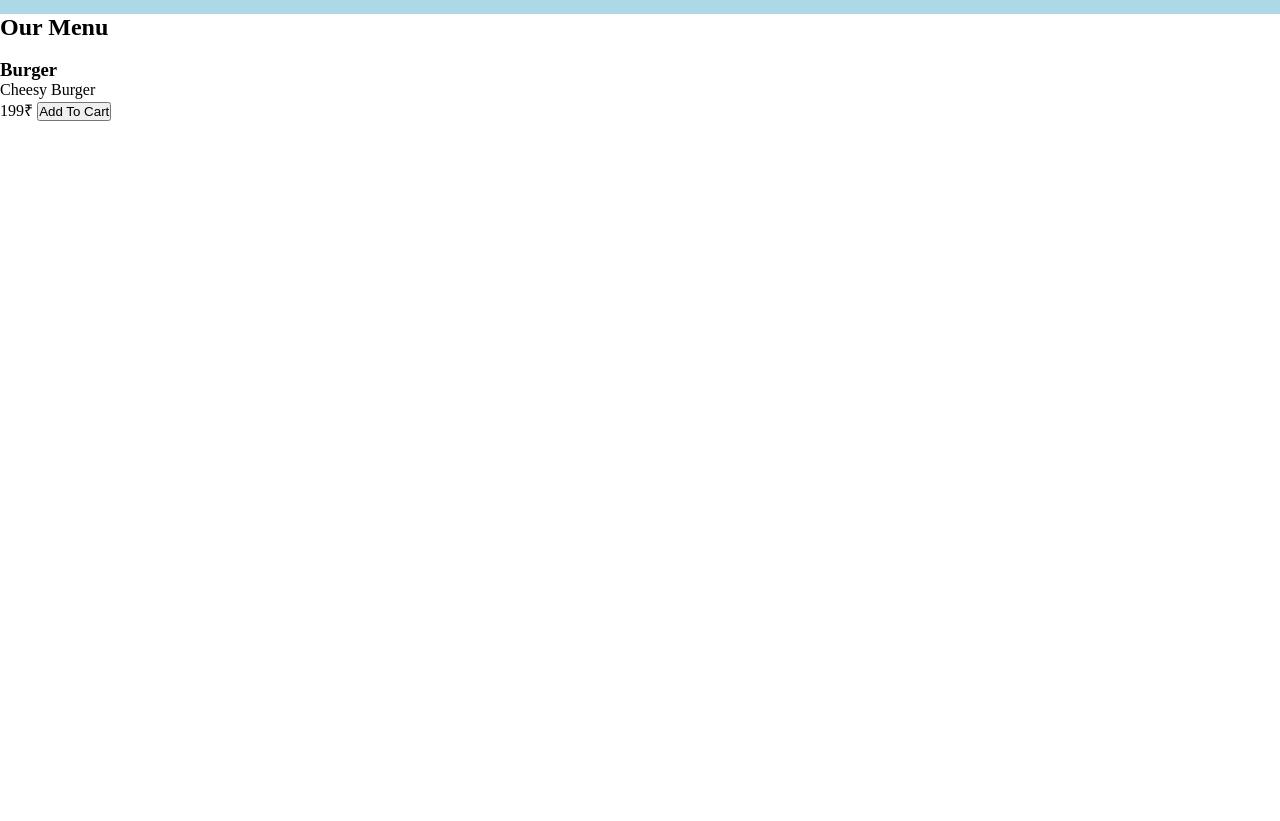
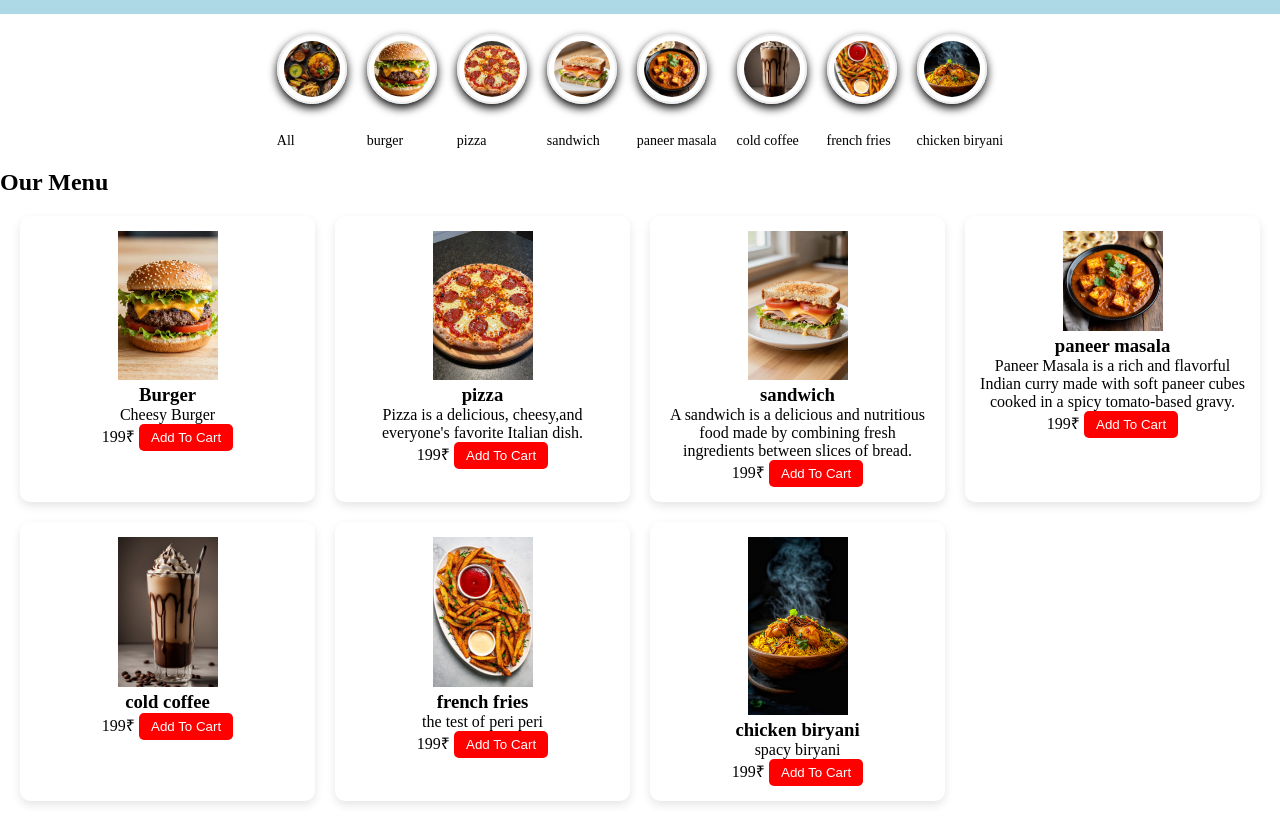
Before and after one commit to sajalgoutam/bite-box-food-app, a plain HTML site: page Bite-box/Menu.html in a window 1280 px wide. Shown: the part 56-877 px from the top of the page. Before the commit the page ends 800 px from the top, so only its background shows below. Drawn offline with Linux system fonts and the light colour scheme.

Commit message:
menu card design

```diff
--- a/Bite-box/Menu.html
+++ b/Bite-box/Menu.html
@@ -47,6 +47,65 @@
          </header>
          <!-- header section completed -->
 
+         <div class="category-icons">
+
+             <div class="icon-box">
+                <img src="/Bite-box/imeges/food menu banner.jpg" alt="">
+                <p>All</p>
+
+            </div>
+
+            <div class="icon-box">
+                <img src="/Bite-box/imeges/burger image.png" alt="">
+                <p>burger</p>
+
+            </div>
+
+             <div class="icon-box">
+                <img src="/Bite-box/imeges/pizza image.png" alt="">
+                <p>pizza</p>
+
+            </div>
+
+             <div class="icon-box">
+                <img src="/Bite-box/imeges/sandwich image.png" alt="">
+                <p>sandwich</p>
+
+            </div>
+
+             <div class="icon-box">
+                <img src="/Bite-box/imeges/paneer masala image.jpg" alt="">
+                <p>paneer masala</p>
+
+            </div>
+
+             <div class="icon-box">
+                <img src="/Bite-box/imeges/cold coffee image.jpg" alt="">
+                <p>cold coffee</p>
+
+            </div>
+
+             <div class="icon-box">
+                <img src="/Bite-box/imeges/french fries image.jpg" alt="">
+                <p>french fries</p>
+
+            </div>
+
+             <div class="icon-box">
+                <img src="/Bite-box/imeges/chicken biryani image.jpg" alt="">
+                <p>chicken biryani</p>
+
+            </div>
+
+
+
+
+
+
+
+
+         </div>
+
 
          <!-- start menu section -->
 
@@ -54,7 +113,7 @@
             <h2>Our Menu</h2>
             <div class="Menu-Container">
                 <div class="Card">
-                    <img src="" alt="">
+                    <img src="/Bite-box/imeges/burger image.png" alt="">
                     <h3>Burger</h3>
                     <p>Cheesy Burger</p>
                     <span>199₹</span>
@@ -62,6 +121,72 @@
 
 
                 </div>
+
+                <div class="Card">
+                    <img src="/Bite-box/imeges/pizza image.png" alt="">
+                    <h3>pizza</h3>
+                    <p>Pizza is a delicious, cheesy,and everyone's favorite Italian dish.</p>
+                    <span>199₹</span>
+                    <button>Add To Cart</button>
+
+
+                </div>
+
+                <div class="Card">
+                    <img src="/Bite-box/imeges/sandwich image.png" alt="">
+                    <h3>sandwich</h3>
+                    <p>A sandwich is a delicious and nutritious food made by combining fresh ingredients between slices of bread.
+</p>
+                    <span>199₹</span>
+                    <button>Add To Cart</button>
+
+
+                </div>
+
+                 <div class="Card">
+                    <img src="/Bite-box/imeges/paneer masala image.jpg" alt="">
+                    <h3>paneer masala</h3>
+                    <p>Paneer Masala is a rich and flavorful Indian curry made with soft paneer cubes cooked in a spicy tomato-based gravy.</p>
+                    <span>199₹</span>
+                    <button>Add To Cart</button>
+
+
+                </div>
+
+
+                <div class="Card">
+                    <img src="/Bite-box/imeges/cold coffee image.jpg" alt="">
+                    <h3>cold coffee</h3>
+                    <p></p>
+                    <span>199₹</span>
+                    <button>Add To Cart</button>
+
+
+                </div>
+
+
+                <div class="Card">
+                    <img src="/Bite-box/imeges/french fries image.jpg" alt="">
+                    <h3>french fries</h3>
+                    <p>the test of peri peri</p>
+                    <span>199₹</span>
+                    <button>Add To Cart</button>
+
+
+                </div>
+
+
+                  <div class="Card">
+                    <img src="/Bite-box/imeges/chicken biryani image.jpg" alt="">
+                    <h3>chicken biryani</h3>
+                    <p>spacy biryani</p>
+                    <span>199₹</span>
+                    <button>Add To Cart</button>
+
+
+                </div>
+
+
 
             </div>
 
--- a/Bite-box/style.css
+++ b/Bite-box/style.css
@@ -133,3 +133,79 @@ nav a.action{
     color: #555;
     line-height: 1.6;
 }
+
+.Card{
+    background: #fff;
+    padding: 15px;
+    border-radius: 10px;
+    text-align: center;
+    box-shadow: 0 4px 10px rgba(0,0,0,0.1);
+
+}
+
+.Card img{
+    width: 100px;
+    object-fit: cover;
+}
+
+.Card button{
+    background: red;
+    color: white;
+    border: none;
+    padding: 6px 12px;
+    border-radius: 5px;
+    cursor: pointer;
+}
+
+.Card button:hover{
+    background: darkred;
+
+}
+
+.Menu-Container{
+    display: grid;
+    grid-template-columns: repeat(4,1fr);
+    gap:20px;
+    padding:20px;
+}
+
+.category-icons{
+    display: flex;
+    gap: 20px;
+    padding: 20px;
+    overflow: auto;
+    background: #fff;
+    justify-content: center;
+}
+
+.icon-box{
+    max-width: 100px;
+    text-align: pointer;
+    cursor: pointer;
+    transition: 0.3s;
+}
+
+.icon-box img{
+    width: 70px;
+    height: 70px;
+    object-fit: cover;
+    border-radius: 50%;
+    border: 2px solid #eee;
+    padding: 5px;
+    box-shadow: 0 4px 10px black;
+    margin-bottom: 15px;
+}
+
+.icon-box p{
+    margin-top: 10px;
+    font-size: 14px;
+}
+
+.icon-box img:hover{
+    border-color: rgb(0,0,0);
+    transform: scale(1.1);
+}
+
+.icon-box p:hover{
+    color: red;
+}
```
Also changed, not shown: Bite-box/index.html (+14 -0 lines), Bite-box/imeges/burger image.png (added), Bite-box/imeges/chicken biryani image.jpg (added), Bite-box/imeges/cold coffee image.jpg (added), Bite-box/imeges/food menu banner.jpg (added), Bite-box/imeges/french fries image.jpg (added), Bite-box/imeges/paneer masala image.jpg (added), Bite-box/imeges/pizza image.png (added), Bite-box/imeges/sandwich image.png (added).
